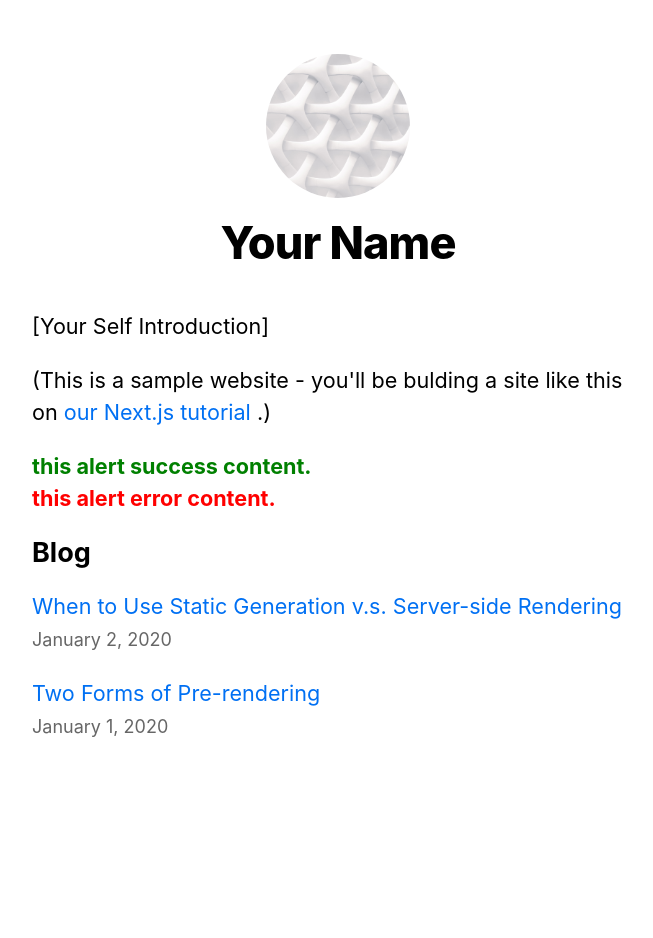
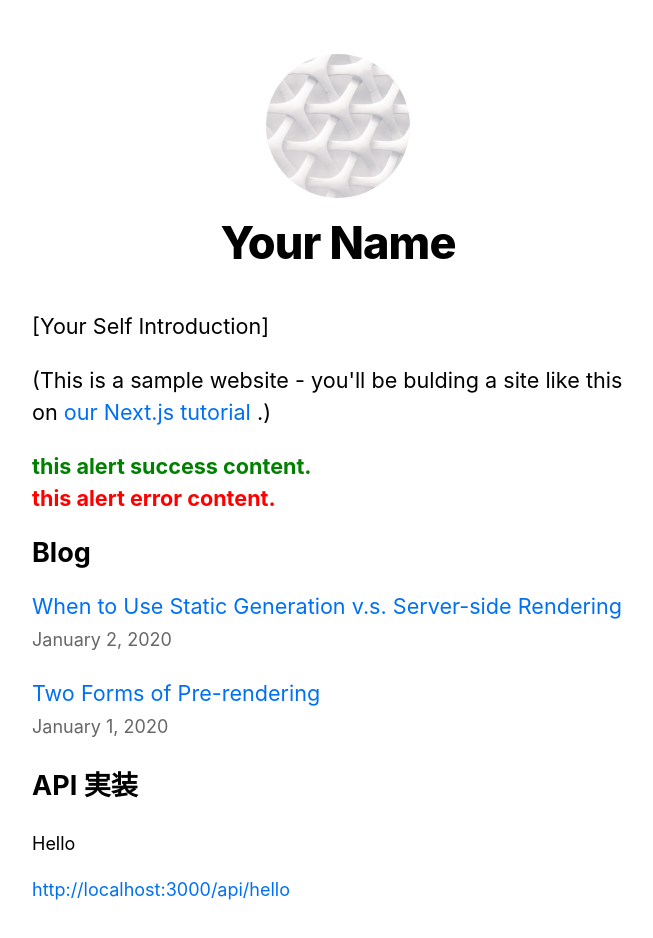
Before and after one commit to refrain62/nextjs-blog, a Next.js app: page / in a window 1280 px wide. Shown: the top 938 px of the page, without its empty margins (302-955 px from the left). Before the commit the page ends 850 px from the top, so only its background shows below. Built offline with nearby package versions, Linux system fonts and the light colour scheme.

Commit message:
APIの実装

```diff
--- /dev/null
+++ b/pages/api/hello.js
@@ -0,0 +1,3 @@
+export default function handler( req, res ) {
+    res.status( 200 ).json({ text: 'Hello' })
+}
--- a/pages/index.js
+++ b/pages/index.js
@@ -54,6 +54,12 @@ export default function Home({ allPostsData  }) {
         </ul>
       </section>
 
+      <section>
+        <h2>API 実装</h2>
+        <p>Hello</p>
+        <p><a href="http://localhost:3000/api/hello">http://localhost:3000/api/hello</a></p>
+      </section>
+
     </Layout>
   )
 }
```
